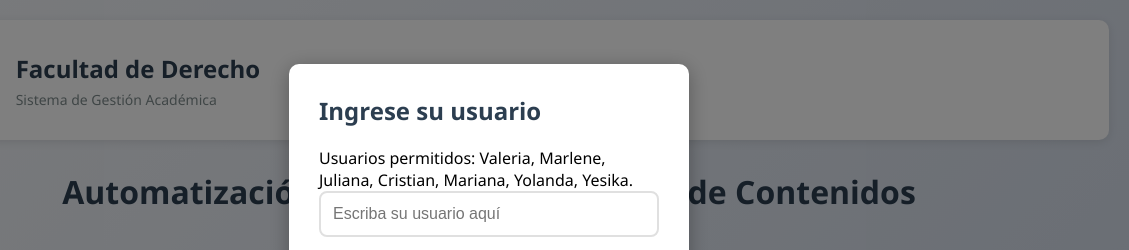
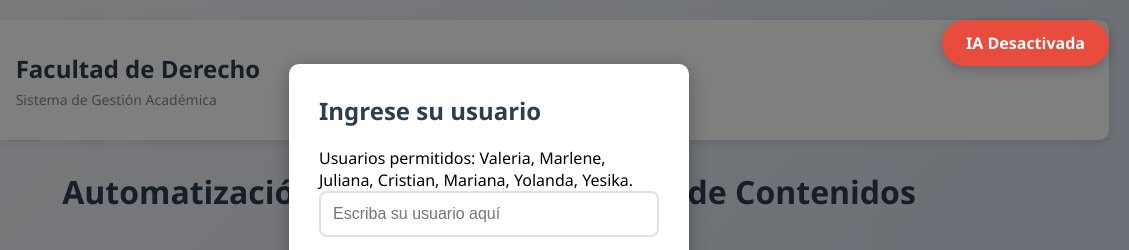
Before and after one commit to JoseJimenezEng/Automatizacion-de-Seguimiento-de-Microcurriculo-Universitario, a website with bundled scripts: page index.html in a window 1280 px wide. Shown: the top 250 px of the page, 151-1280 px from the left. Built offline with nearby package versions, Linux system fonts and the light colour scheme; a script that the page names is missing.

Commit message:
Add fixed IA toggle button in top right corner

```diff
--- a/index.html
+++ b/index.html
@@ -43,6 +43,11 @@
             </div>
         </div>
     </header>
+
+    <!-- Agregado botón toggle IA fijo en esquina superior derecha -->
+    <div id="iaToggle" class="ia-toggle" data-active="false">
+        <span id="iaToggleText">IA Desactivada</span>
+    </div>
 
     <div class="container">
         <h1>Automatización de Proceso de Reporte de Contenidos</h1>
```
